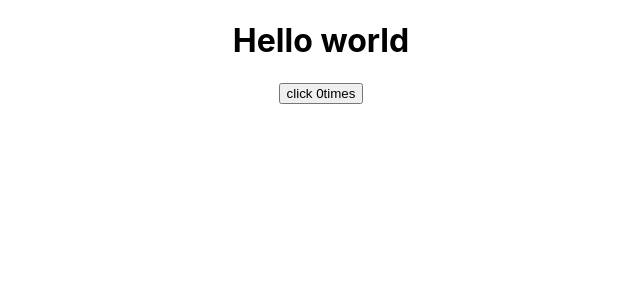
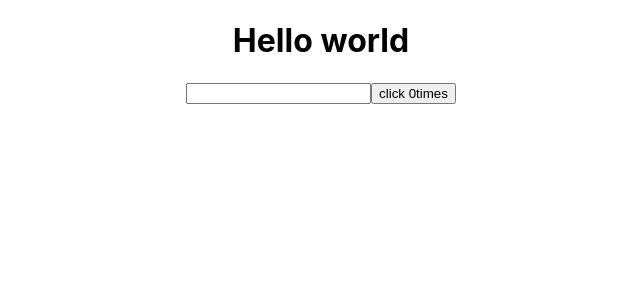
Before and after one commit to Monishasaravanan17/react-hooks, a React (Create React App) app: page / in a window 1280 px wide. Shown: the top 300 px of the page, without its empty margins (319-959 px from the left). Built offline with nearby package versions, Linux system fonts and the light colour scheme.

Commit message:
commit Hookercounterfive

```diff
--- a/src/App.js
+++ b/src/App.js
@@ -2,7 +2,8 @@
 // import HooksCounterone from './component/HooksCounterone';
 // import HooksCountertwo from './component/Hookscountertwo';
 // import HooksCounterthree from './component/HooksCounterthree';
-import HooksCounterfour from './component/HooksCounterfour';
+// import HooksCounterfour from './component/HooksCounterfour';
+import HooksCounterfive from './component/HooksCounterfive';
 import './App.css';
 
 function App() {
@@ -13,7 +14,8 @@
        {/* <HooksCounterone/> */}
       {/* <HooksCountertwo/> */}
       {/* <HooksCounterthree/> */}
-      <HooksCounterfour/>
+      {/* <HooksCounterfour/> */}
+      <HooksCounterfive/>
     </div>
   );
 }
--- /dev/null
+++ b/src/component/HooksCounterfive.js
@@ -0,0 +1,18 @@
+import React, { useState, useEffect } from "react";
+function HookCounterfive() {
+    const [Count, setCount] = useState(0)
+    const [name,setName] = useState('')
+
+    useEffect(() => {
+        console.log('useEffect - updating document title')
+        document.title = `you clicked ${Count} times`
+    },[Count])
+
+    return (
+        <div>
+            <input type = "text" value={name} onChange = {e => setName(e.target.value)}/>
+            <button onClick={() => setCount(Count + 1)}>click {Count}times</button>
+        </div>
+    )
+}
+export default HookCounterfive;
```
